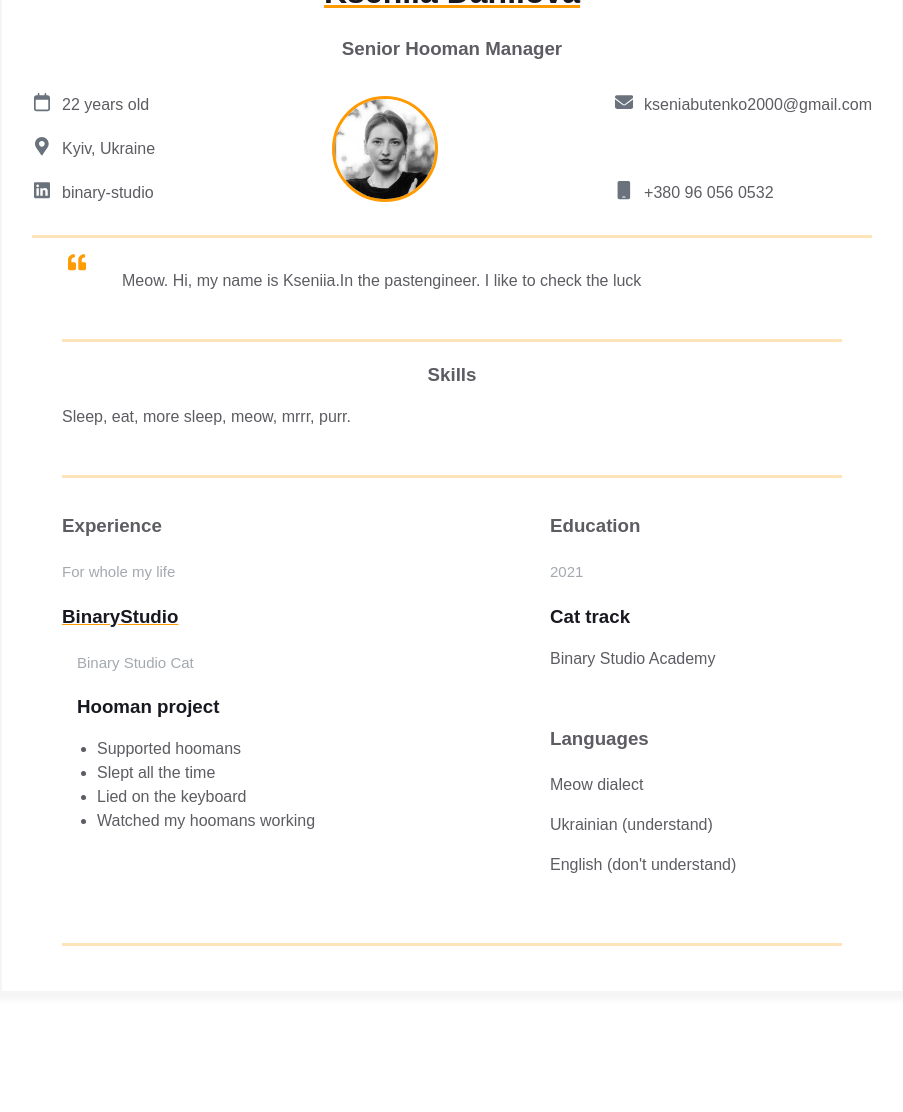
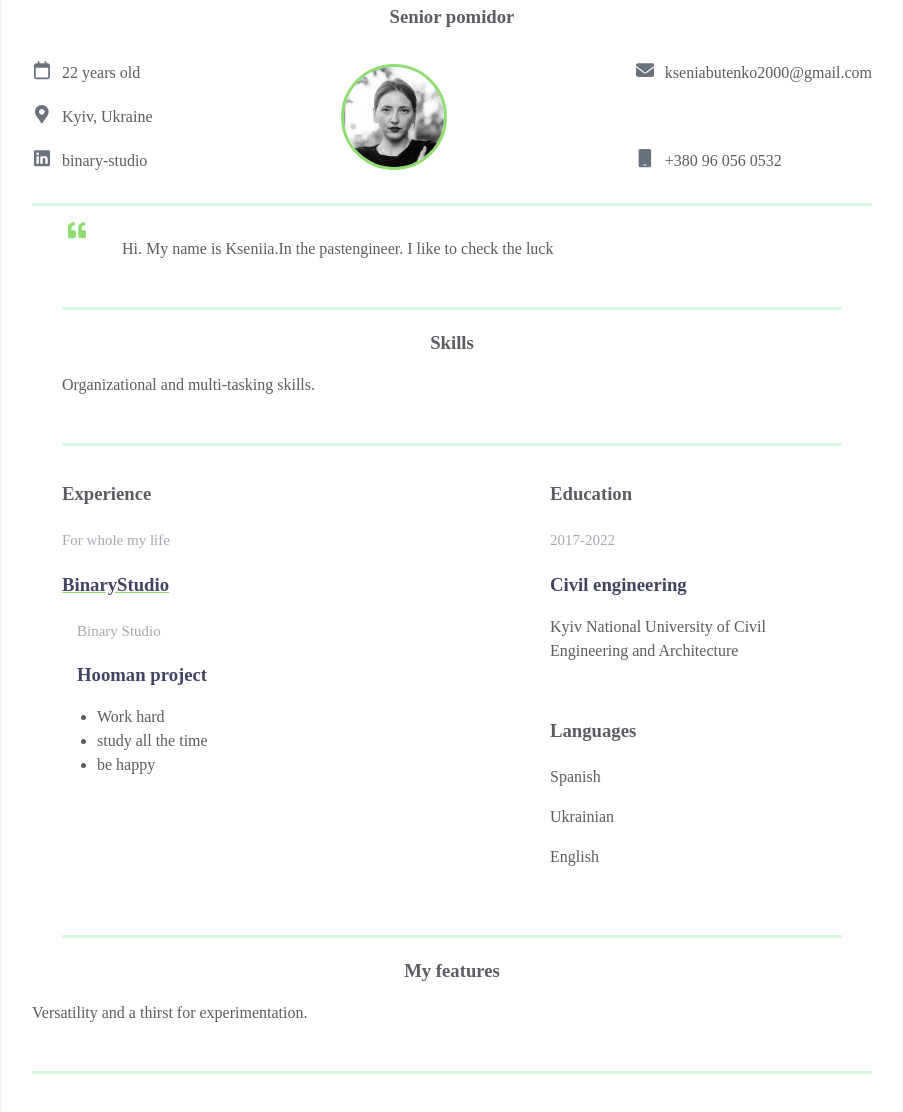
Before and after one commit to danilovass/homepage, a plain HTML site: page index.html in a window 1280 px wide. Shown: the part 166-1278 px from the top of the page, without its empty margins (188-1091 px from the left). Before the commit the page ends 1208 px from the top, so only its background shows below. Drawn offline with Linux system fonts and the light colour scheme.

Commit message:
finished making a resume

```diff
--- a/index.html
+++ b/index.html
@@ -7,13 +7,12 @@
     <title>Résumé</title>
   </head>
   <body>
-    ― Hello World! &#x1F609;
     <main>
       <div class="resume">
         <div class="container">
           <div class="resume__block">
             <h1 class="contact-info__header">Kseniia Danilova</h1>
-            <h3 class="contact-info__sub-header">Senior Hooman Manager</h3>
+            <h3 class="contact-info__sub-header">Senior pomidor</h3>
 
             <div class="contact_info_container fh">
               <div class="contact-info__block">
@@ -77,8 +76,8 @@
                     </path>
                   </svg>
                 </div>
-                <p class="intro_text">Meow.
-                  Hi, my name is Kseniia.In the pastengineer. I like to check the luck
+                <p class="intro_text">Hi.
+                   My name is Kseniia.In the pastengineer. I like to check the luck
                 </p>
               </div>
 
@@ -89,7 +88,7 @@
             <div class="resume__block">
               <div class="skills">
                 <h3 class="skills__header">Skills</h3>
-                <p class="skills__text">Sleep, eat, more sleep, meow, mrrr, purr. </p>
+                <p class="skills__text">Organizational and multi-tasking skills. </p>
               </div>
             </div>
           </div>
@@ -108,13 +107,13 @@
                       </div>
 
                       <div class="experiences__company-project">
-                        <span class="experiences__company-project-role">Binary Studio Cat</span>
+                        <span class="experiences__company-project-role">Binary Studio </span>
                         <h3 class="experiences__company-project-name">Hooman project</h3>
                         <ul class="experiences__company-project-responsibilities">
-                          <li>Supported hoomans</li>
-                          <li>Slept all the time</li>
-                          <li>Lied on the keyboard</li>
-                          <li>Watched my hoomans working</li>
+                          <li>Work hard</li>
+                          <li>study all the time</li>
+                          <li>be happy</li>
+
                         </ul>
                       </div>
                     </div>
@@ -126,27 +125,40 @@
                     <div class="additional-info__education">
                       <h3 class="additional-info__education-header">Education</h3>
                       <div class="additional-info__education-university">
-                        <span class="additional-info__education-university-durability">2021</span>
-                        <h3 class="additional-info__education-university-speciality">Cat track</h3>
-                        <p class="additional-info__education-university-name">Binary Studio Academy</p>
+                        <span class="additional-info__education-university-durability">2017-2022</span>
+                        <h3 class="additional-info__education-university-speciality">Civil engineering</h3>
+                        <p class="additional-info__education-university-name">Kyiv National University of Civil Engineering and Architecture</p>
                       </div>
                     </div>
 
                     <div class="additional-info__languages">
                       <h3 class="additional-info__languages-header">Languages</h3>
                       <p class="additional-info__languages-item">
-                        Meow dialect
+                        Spanish
                       </p>
                       <p class="additional-info__languages-item">
-                        Ukrainian (understand)
+                        Ukrainian
                       </p>
                       <p class="additional-info__languages-item">
-                        English (don't understand)
+                        English
                       </p>
                     </div>
                   </div>
                 </div>
+
+
               </div>
+
+
+
+            </div>
+          </div>
+        </div>
+        <div class="container">
+          <div class="resume__block">
+            <div class="skills">
+              <h3 class="skills__header">My features</h3>
+              <p class="skills__text">Versatility and a thirst for experimentation. </p>
             </div>
           </div>
         </div>
--- a/styles.css
+++ b/styles.css
@@ -5,15 +5,15 @@
 }
 
 body {
-  font-family: Arial, Helvetica, sans-serif;
+  font-family: 'Times New Roman', Times, serif, Helvetica, sans-serif;
   line-height: 1.5;
 
-  --primary-text-color: #181820;
+  --primary-text-color: #434363;
   --secondary-text-color: #5c5c62;
   --durability-text-color: #6a737d9c;
   --icon-color: #6a737d;
-  --border-color: #ff9a0045;
-  --text-decoration-color: #ff9a00;
+  --border-color: #68ec7a45;
+  --text-decoration-color: #8fdd70;
 }
 
 .container {
```
